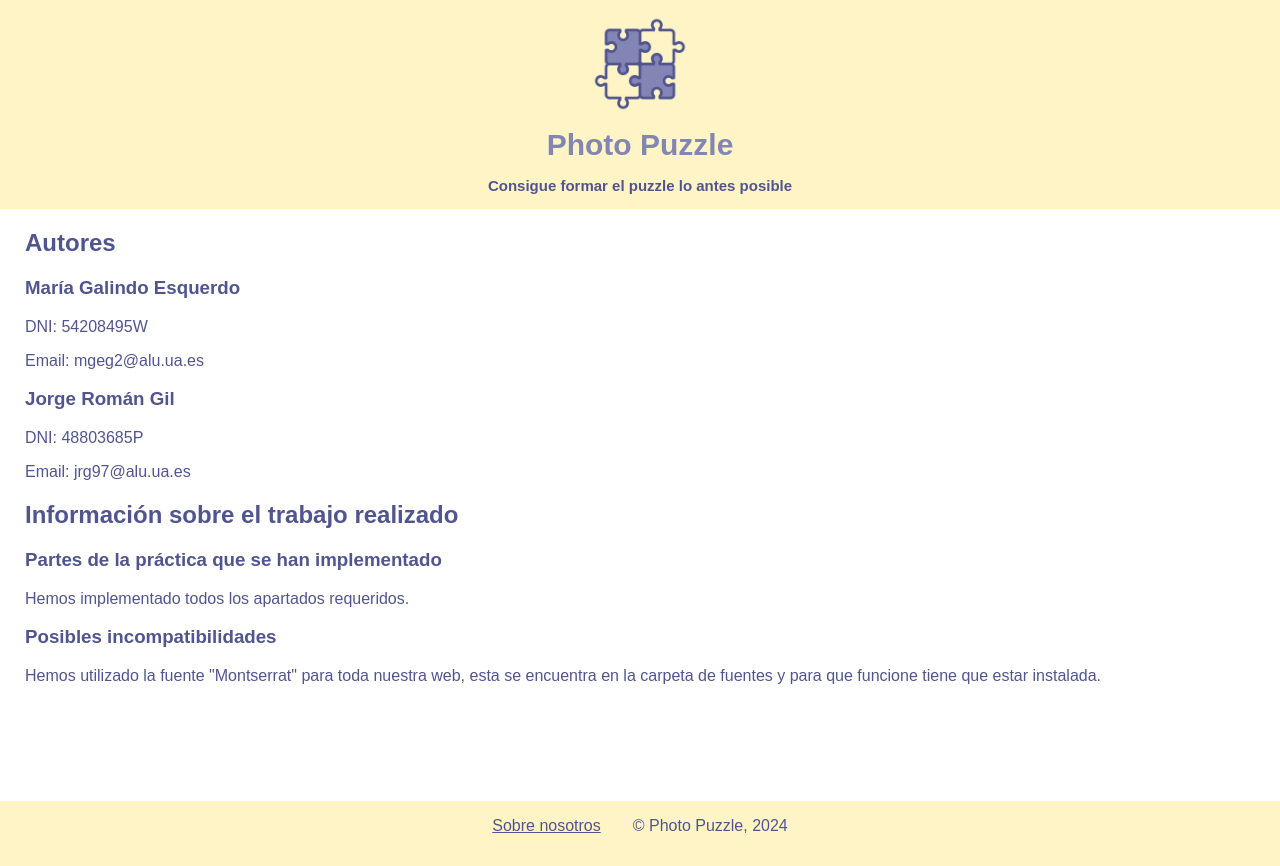
After one commit to mgeg2/PCW, a PHP site: page /acerca.html in a window 1280 px wide. The commit adds this page. Run offline with PHP 8.4, Linux system fonts and the light colour scheme; some web fonts are replaced.

Commit message:
CSS añadido

```diff
--- /dev/null
+++ b/P3/acerca.html
@@ -0,0 +1,50 @@
+<!DOCTYPE html>
+<html lang="en">
+
+<head>
+    <meta charset="UTF-8">
+    <meta name="viewport" content="width=device-width, initial-scale=1.0">
+    <link rel="stylesheet"
+        href="https://fonts.googleapis.com/css2?family=Material+Symbols+Rounded:opsz,wght,FILL,GRAD@24,600,1,0" />
+    <link rel="stylesheet" href="clase15.css">
+    <script src="clase15.js"></script>
+    <title>Puzzle</title>
+</head>
+
+<body>
+    <header>
+        <a id="inicio" class="smooth-scroll"></a>
+        <a href="clase15.html"><img src="logo.jpg" alt="logotipo" class="img"></a>
+        <h1>Photo Puzzle</h1>
+        <p>Consigue formar el puzzle lo antes posible</p>
+    </header>
+
+    <div class="informacion-autores">
+        <h2>Autores</h2>
+        <h3>María Galindo Esquerdo</h3>
+            <p>DNI:   54208495W</p>
+            <p>Email: mgeg2@alu.ua.es</p>
+
+        <h3>Jorge Román Gil</h3>
+        <p>DNI:   48803685P</p>
+        <p>Email: jrg97@alu.ua.es</p>
+    </div>
+    <div class="informacion-adicional">
+        <h2>Información sobre el trabajo realizado</h2>
+        <h3>Partes de la práctica que se han implementado</h3>
+            <p>Hemos implementado todos los apartados requeridos.</p>
+
+        <h3>Posibles incompatibilidades</h3>
+            <p>Hemos utilizado la fuente "Montserrat" para toda nuestra web, esta se encuentra en la carpeta de fuentes y para que funcione tiene que estar instalada.</p>
+
+    </div>
+
+
+
+    <footer class="piepagina">
+        <a href="acerca.html">Sobre nosotros</a>
+        <p>&copy; Photo Puzzle, <time>2024</time></p>
+    </footer>
+</body>
+
+</html>
--- a/P3/clase15.css
+++ b/P3/clase15.css
@@ -1,8 +1,66 @@
+@font-face  {
+  font-family: Montserrat;
+  src: url(fuentes/Montserrat.ttf) format('truetype');
+}
+
+html {
+  scroll-behavior: smooth;
+}
+
+
+/* PONEMOS LA FUENTE */
+body {
+  font-family: "Montserrat", sans-serif;
+  margin: 0;
+  color: #51558F;
+}
+
 * {
 	box-sizing: border-box;
 }
 
+/* HEADER */
+
+
+header {
+  background-color: #FFF4C5;
+}
+
+header > a > img {
+  width: 20%;
+  display: block;
+  margin: auto;
+}
+
+header > h1 {
+  display: block;
+  text-align: center;
+  margin: auto;
+  padding: 0em .5em 0em .5em;
+  color: #8386B4;
+  font-weight: 900;
+  font-size: 30px;
+}
+
+header > p {
+  color: #51558F;
+  text-align: center;
+  font-weight: 800;
+  font-size: 15px;
+  margin: auto;
+  padding: 1em;
+}
+
+/* PARA ACERCA.HTML */
+
+.informacion-autores, .informacion-adicional {
+  margin-left: 25px;
+  margin-right: 25px;
+  text-align: justify;
+}
+
 /* para que salga un canvas al lado del otro, porque no estan dentro de un contenedor */
+/*
 section {
 	display: inline-block;
 	width: 400px;
@@ -11,11 +69,115 @@ section {
 	text-align: center;
 	vertical-align: top;
 }
+*/
+
+.inicio {
+  display: grid;
+  gap: 1%;
+  justify-content: center;
+  place-items:  center;
+  grid-template-columns: 1fr;
+}
+
+/* PIE DE PAGINA */
+
+.piepagina {
+  position: absolute;
+  background-color: #FFF4C5;
+  width: 100%;
+  padding-bottom: 15px;
+  display: flex;
+  margin-top: 100px;
+  align-items: center;
+  justify-content: center;
+}
+
+.piepagina > a {
+  color: #51558F;
+  margin: 1em;
+  text-align: left;
+  &:hover {
+    color: #51558F;
+    font-weight: 1000;
+  }
+}
+
+.piepagina > p {
+  color: #51558F;
+  margin: 1em;
+  text-align: right;
+}
+/* FIN DE PIE DE PAGINA */
 
 canvas {
 	border: 1px solid #000;
+	border-color: #51558F;
 }
 
 #oculto {
 	display: none;
 }
+
+/* TABLAS */
+
+table {
+  table-layout: fixed;
+  width: 100%;
+}
+
+th {
+	text-align: center;
+	border-radius: 5px;
+	background-color: #51558F;
+	color: white;
+
+}
+
+td {
+   width: 25%;
+   vertical-align: top;
+   border-radius: 5px;
+   font-weight: 500;
+   background-color: #DBDCF6;
+   color: #51558F;
+}
+
+.derecha {
+	text-align: center;
+	background-color: #FFF4C5;
+}
+
+/* BOTONES */
+
+button {
+  font-family: "Montserrat";
+  border-radius: 10px;
+  margin-top: 5px;
+  color: #51558F;
+  padding: .5em .5em;
+  border: none;
+  background-color: #FFF4C5;
+  cursor: pointer;
+  &:hover {
+    color: #FFF4C5;
+    background-color: #51558F;
+    font-weight: 1000;
+  }
+
+}
+
+
+/* MEDIA QUERIES */
+
+@media all and (width>= 960px){
+  .inicio {
+    grid-template-columns: repeat(2, 1fr); /* Dos columnas en pantallas más grandes */
+    gap: 2%;
+  }
+
+  header > a > img {
+    width: 10%;
+    display: block;
+    margin: auto;
+    padding: .5em;
+  }
--- a/P3/clase15.js
+++ b/P3/clase15.js
@@ -88,7 +88,7 @@ function divisiones(div) {
 
     ctx.beginPath();
     ctx.lineWidth = 2;
-    ctx.strokeStyle = '#a00';
+    ctx.strokeStyle = '#51558F';
 
     for (let i = 1; i < nDivs; i++) {
         // divisiones verticales (con líneas)
```
Also changed, not shown: P3/clase15.html (+43 -2 lines), P3/logo.jpg (added).
